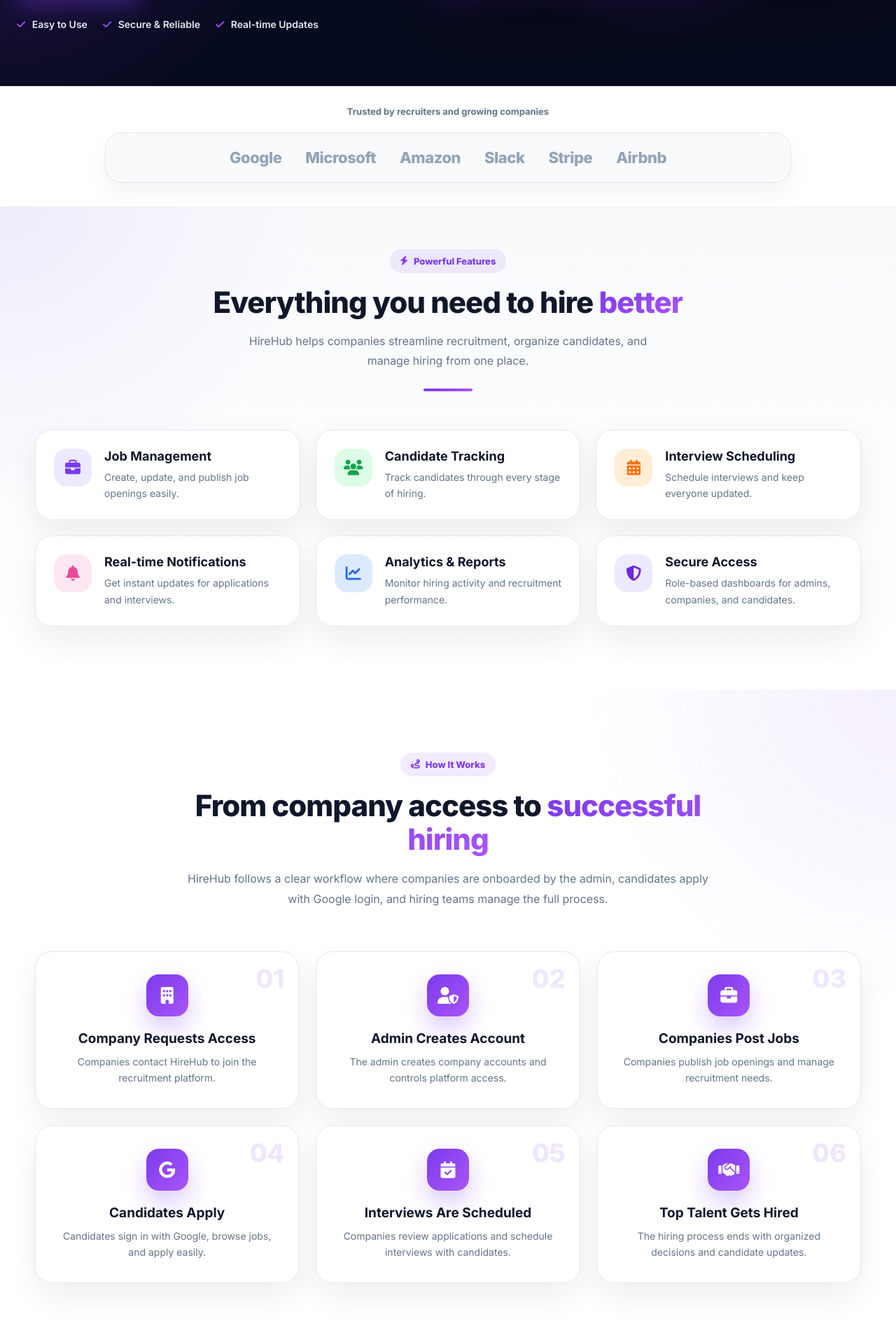
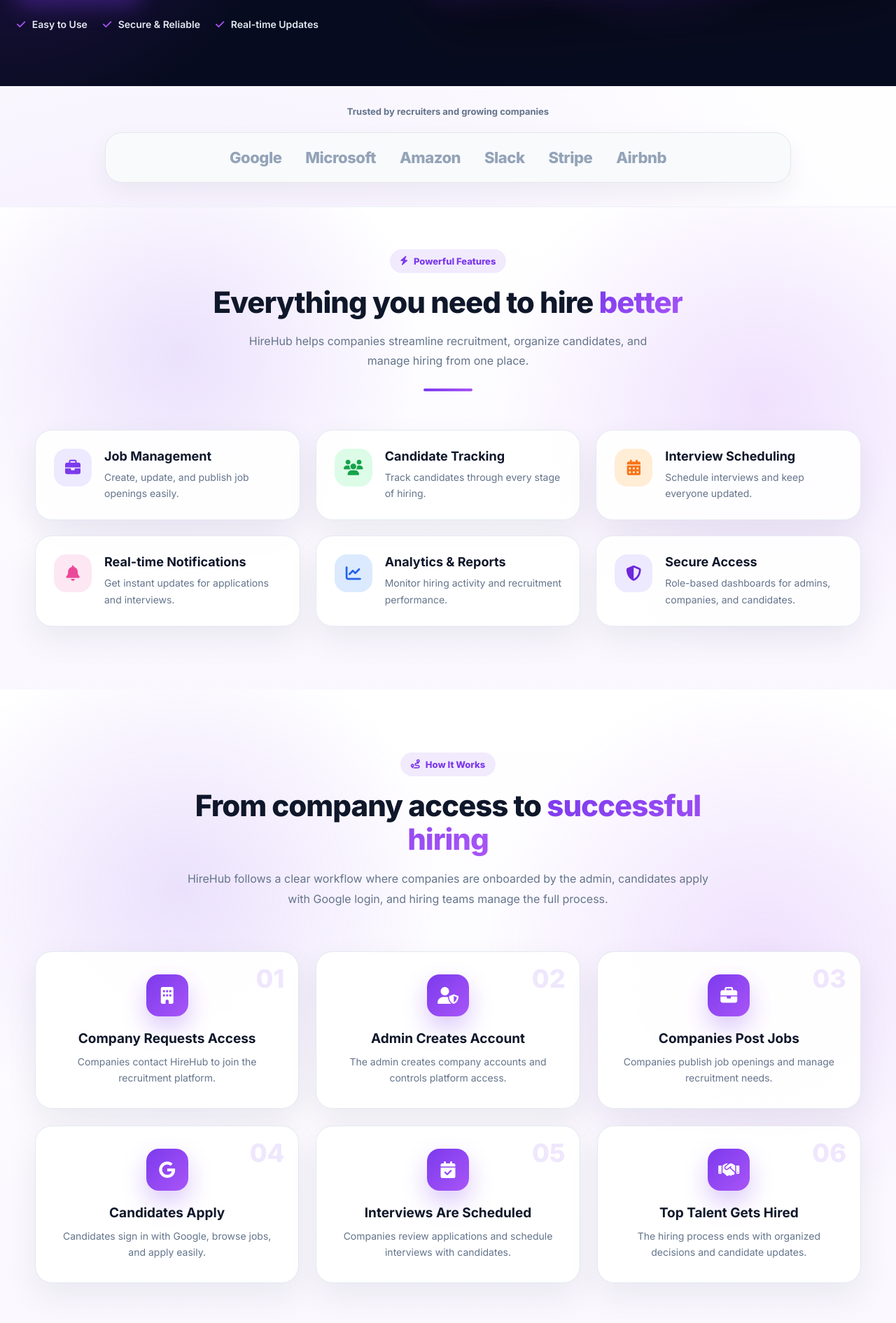
Before and after one commit to reemsaijary/Recruitment-CRM, a Django app: page / in a window 1280 px wide. Shown: the part 669-2559 px from the top of the page at 70% size. Run offline with Django 5.2, Linux system fonts and the light colour scheme.

Commit message:
Enhance landing page backgrounds and visual styling

```diff
--- a/backend/core/static/core/css/landing.css
+++ b/backend/core/static/core/css/landing.css
@@ -10,8 +10,12 @@ html {
 
 body {
     font-family: 'Inter', sans-serif;
-    background: #f8fafc;
+
     color: #0f172a;
+    background:
+        radial-gradient(circle at 20% 30%, rgba(124,58,237,.14), transparent 30%),
+        radial-gradient(circle at 85% 40%, rgba(168,85,247,.16), transparent 32%),
+        linear-gradient(180deg, #ffffff 0%, #faf7ff 100%);
 }
 
 /* HEADER */
@@ -266,7 +270,7 @@ body {
 */
 
 .trusted-section {
-    background: #ffffff;
+    /* background: #ffffff; */
     padding: 28px 24px 34px;
     text-align: center;
     border-bottom: 1px solid #eef2f7;
@@ -319,9 +323,11 @@ body {
 .features-section {
     position: relative;
     background:
-        radial-gradient(circle at top left, rgba(124, 58, 237, 0.08), transparent 30%),
-        linear-gradient(180deg, #f8fafc 0%, #ffffff 100%);
-     padding: 60px 24px 90px;
+        radial-gradient(circle at 20% 30%, rgba(124,58,237,.14), transparent 30%),
+        radial-gradient(circle at 85% 40%, rgba(168,85,247,.16), transparent 32%),
+        linear-gradient(180deg, #ffffff 0%, #faf7ff 100%);
+
+    padding: 60px 24px 90px;
     overflow: hidden;
 }
 
@@ -491,10 +497,15 @@ body {
 */
 
 .how-section {
-    background:
+    /* background:
         radial-gradient(circle at top right, rgba(124, 58, 237, 0.08), transparent 28%),
-        #ffffff;
+        #ffffff; */
     padding: 90px 24px 100px;
+
+     background:
+        radial-gradient(circle at 20% 30%, rgba(124,58,237,.14), transparent 30%),
+        radial-gradient(circle at 85% 40%, rgba(168,85,247,.16), transparent 32%),
+        linear-gradient(180deg, #ffffff 0%, #faf7ff 100%);
 }
 
 .how-header {
```
